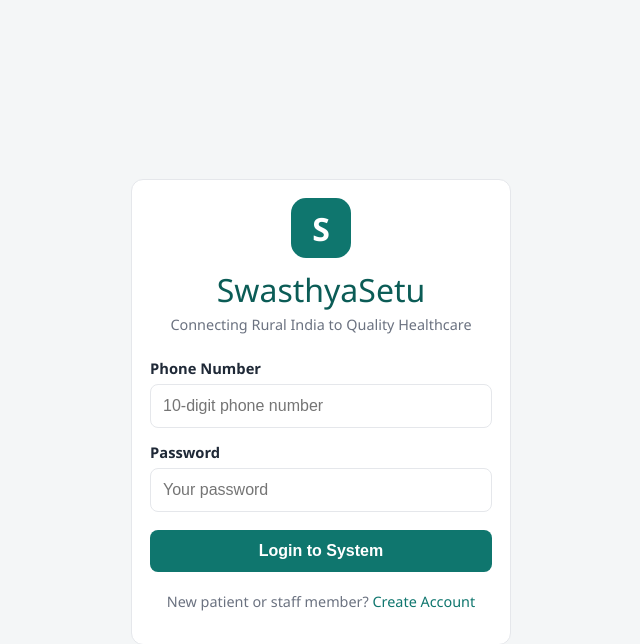
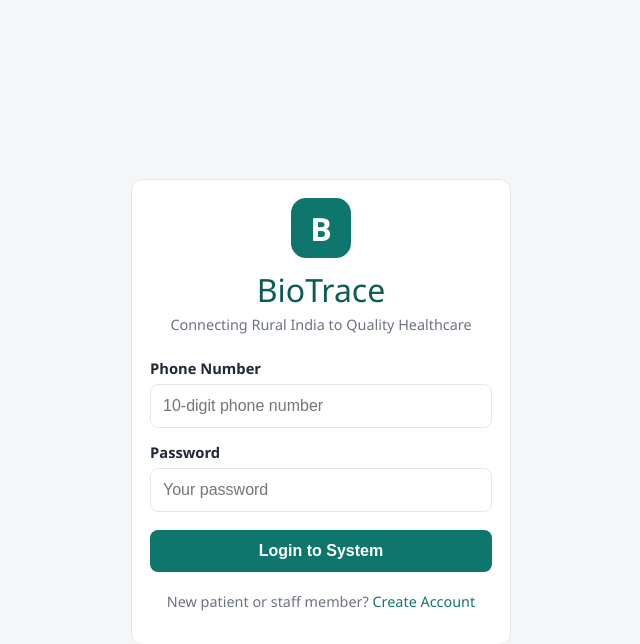
Before and after one commit to nitin04-stack/swastysetu-an-rural-health-platform, a Flask app: page /auth/login in a window 1280 px wide. Shown: the top 644 px of the page, without its empty margins (319-959 px from the left). Run offline with Flask 3, Linux system fonts and the light colour scheme.

Commit message:
Rename app branding to BioTrace

```diff
--- a/backend/templates/auth/login.html
+++ b/backend/templates/auth/login.html
@@ -1,11 +1,11 @@
 {% extends "shared/base.html" %}
-{% block title %}Login - SwasthyaSetu{% endblock %}
+{% block title %}Login - BioTrace{% endblock %}
 {% block content %}
 <div class="auth-wrap">
   <div class="card auth-card">
     <div style="text-align: center; margin-bottom: 20px;">
-        <div style="background: var(--primary); color: white; width: 60px; height: 60px; border-radius: 15px; display: inline-flex; align-items: center; justify-content: center; font-size: 2rem; font-weight: bold; margin-bottom: 10px;">S</div>
-        <div class="auth-title" style="font-size: 2rem;">SwasthyaSetu</div>
+        <div style="background: var(--primary); color: white; width: 60px; height: 60px; border-radius: 15px; display: inline-flex; align-items: center; justify-content: center; font-size: 2rem; font-weight: bold; margin-bottom: 10px;">B</div>
+        <div class="auth-title" style="font-size: 2rem;">BioTrace</div>
         <div class="auth-subtitle">Connecting Rural India to Quality Healthcare</div>
     </div>
 
--- a/backend/templates/shared/base.html
+++ b/backend/templates/shared/base.html
@@ -3,7 +3,7 @@
 <head>
   <meta charset="UTF-8">
   <meta name="viewport" content="width=device-width, initial-scale=1.0">
-  <title>{% block title %}SwasthyaSetu - Rural Digital Health{% endblock %}</title>
+  <title>{% block title %}BioTrace - Rural Digital Health{% endblock %}</title>
 
   <link rel="stylesheet" href="{{ url_for('static', filename='css/style.css') }}">
 
@@ -28,8 +28,8 @@
   {% if current_user.is_authenticated %}
   <nav class="navbar">
     <div class="logo-container">
-      <div class="logo-icon">S</div> <!-- SwasthyaSetu Logo Symbol -->
-      <div class="brand">SwasthyaSetu</div>
+      <div class="logo-icon">B</div> <!-- BioTrace Logo Symbol -->
+      <div class="brand">BioTrace</div>
     </div>
 
     <div class="nav-links">
```
